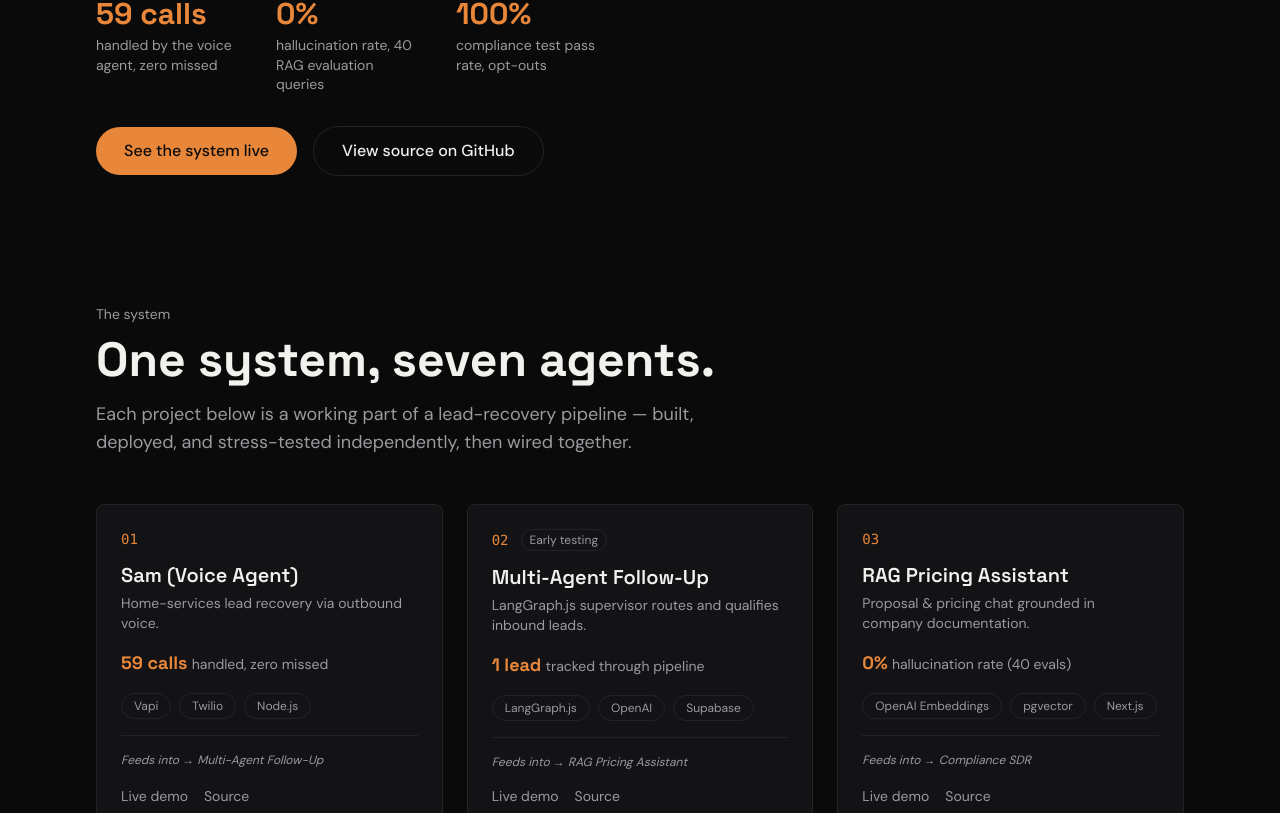
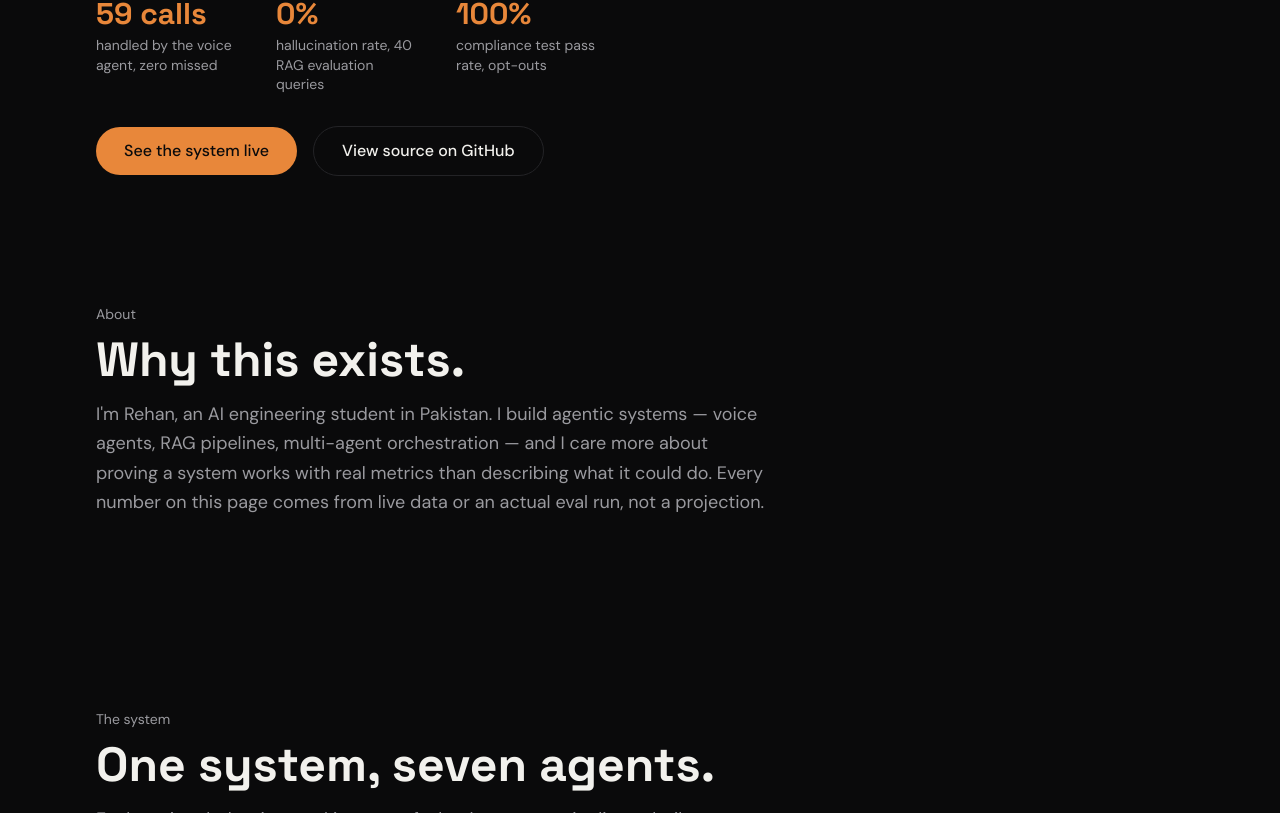
Before and after one commit to rehandesign35/portofolio, a Next.js app: page / in a window 1280 px wide. Shown: the part 536-1349 px from the top of the page. Built offline with nearby package versions, Linux system fonts and the light colour scheme.

Commit message:
Add About section between Hero and Projects

```diff
--- /dev/null
+++ b/app/components/sections/About.tsx
@@ -0,0 +1,25 @@
+"use client";
+
+import { Container } from "@/app/components/layout/Container";
+
+export function About() {
+  return (
+    <section className="py-24">
+      <Container>
+        <div className="max-w-2xl">
+          <p className="text-sm text-text-muted">About</p>
+          <h2 className="mt-3 font-display text-4xl font-bold md:text-5xl">
+            Why this exists.
+          </h2>
+          <p className="mt-4 text-lg leading-relaxed text-text-muted">
+            I&apos;m Rehan, an AI engineering student in Pakistan. I build agentic
+            systems — voice agents, RAG pipelines, multi-agent orchestration —
+            and I care more about proving a system works with real metrics than
+            describing what it could do. Every number on this page comes from
+            live data or an actual eval run, not a projection.
+          </p>
+        </div>
+      </Container>
+    </section>
+  );
+}
--- a/app/page.tsx
+++ b/app/page.tsx
@@ -2,6 +2,7 @@ import { Container } from "@/app/components/layout/Container";
 import { Header } from "@/app/components/layout/Header";
 import { Footer } from "@/app/components/layout/Footer";
 import { Hero } from "@/app/components/sections/Hero";
+import { About } from "@/app/components/sections/About";
 import { Projects } from "@/app/components/sections/Projects";
 import { SystemDiagram } from "@/app/components/sections/SystemDiagram";
 import { LiveDemo } from "@/app/components/sections/LiveDemo";
@@ -18,6 +19,7 @@ export default function Home() {
             <Hero />
           </section>
         </Container>
+        <About />
         <Projects />
         <SystemDiagram />
         <LiveDemo />
```
